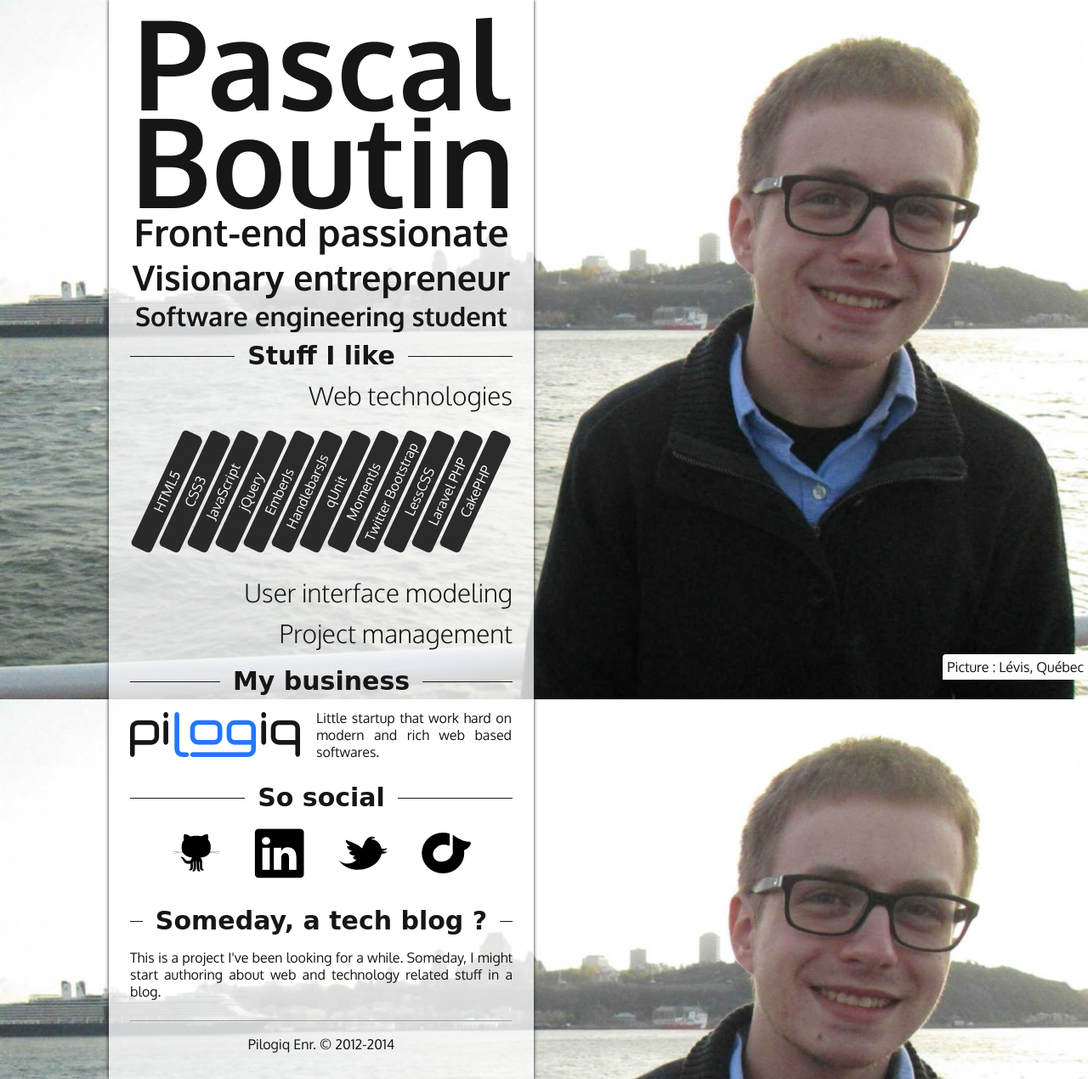
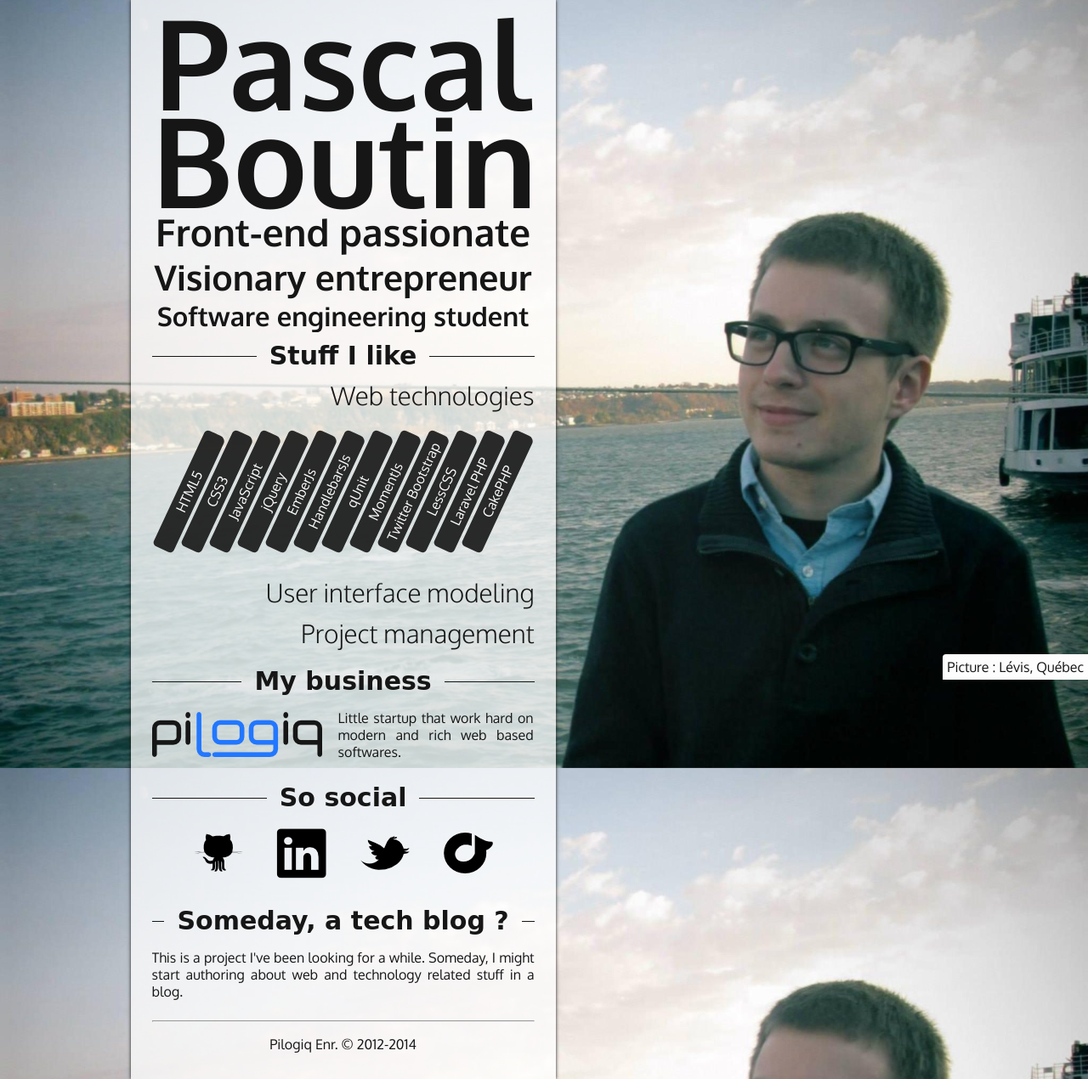
Before and after one commit to pboutin/pboutin.github.io, a PHP site: page / in a window 1280 px wide. Shown: the whole page at 85% size. Run offline with PHP 8.4, Linux system fonts and the light colour scheme; style sheets or scripts are compiled from the project's sources; some web fonts are replaced.

Commit message:
updated the bg

```diff
--- a/less/style.less
+++ b/less/style.less
@@ -29,7 +29,7 @@ body.mobile
 section.container
 {
   width: 500px;
-  margin-left: 10%;
+  margin-left: 12%;
   padding: 15px 25px;
   box-shadow: 0 0 4px @black;
   background-color: rgba(255,255,255,0.75);
```
Also changed, not shown: img/bg.jpg.
